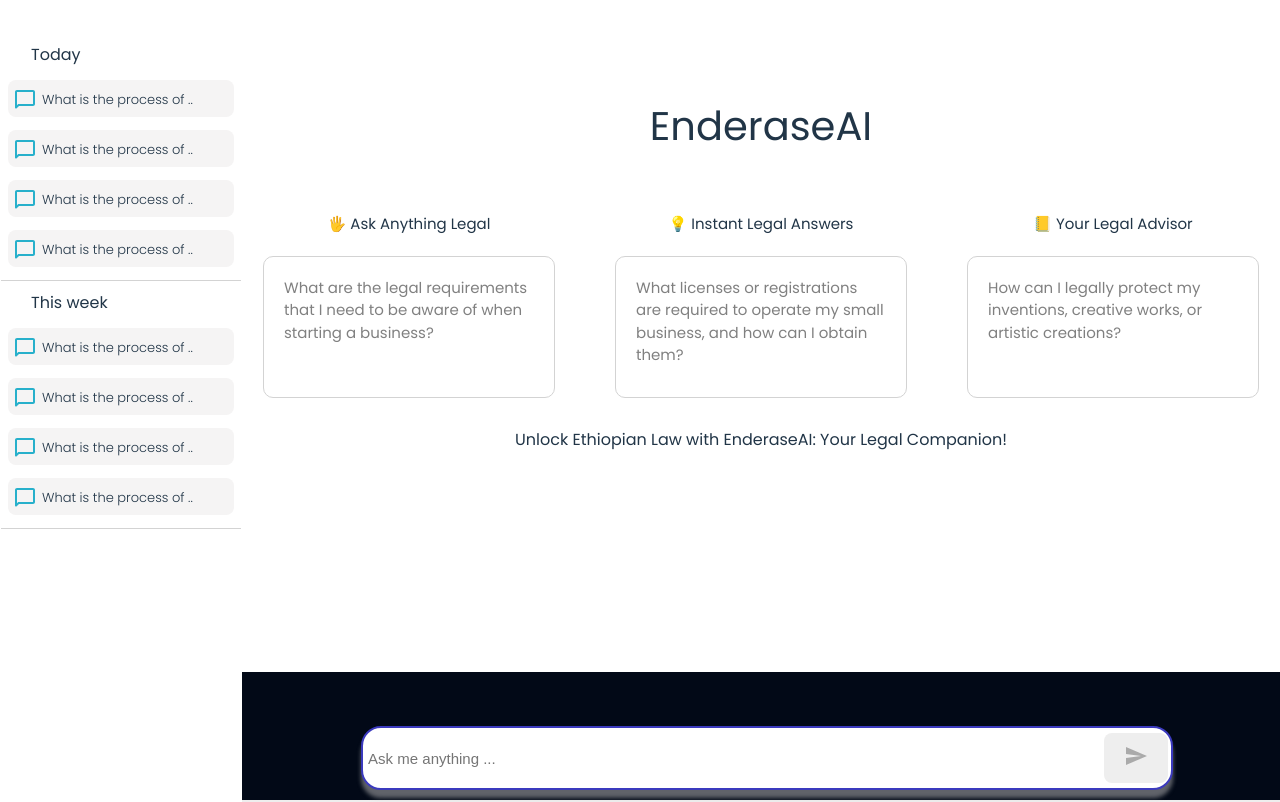
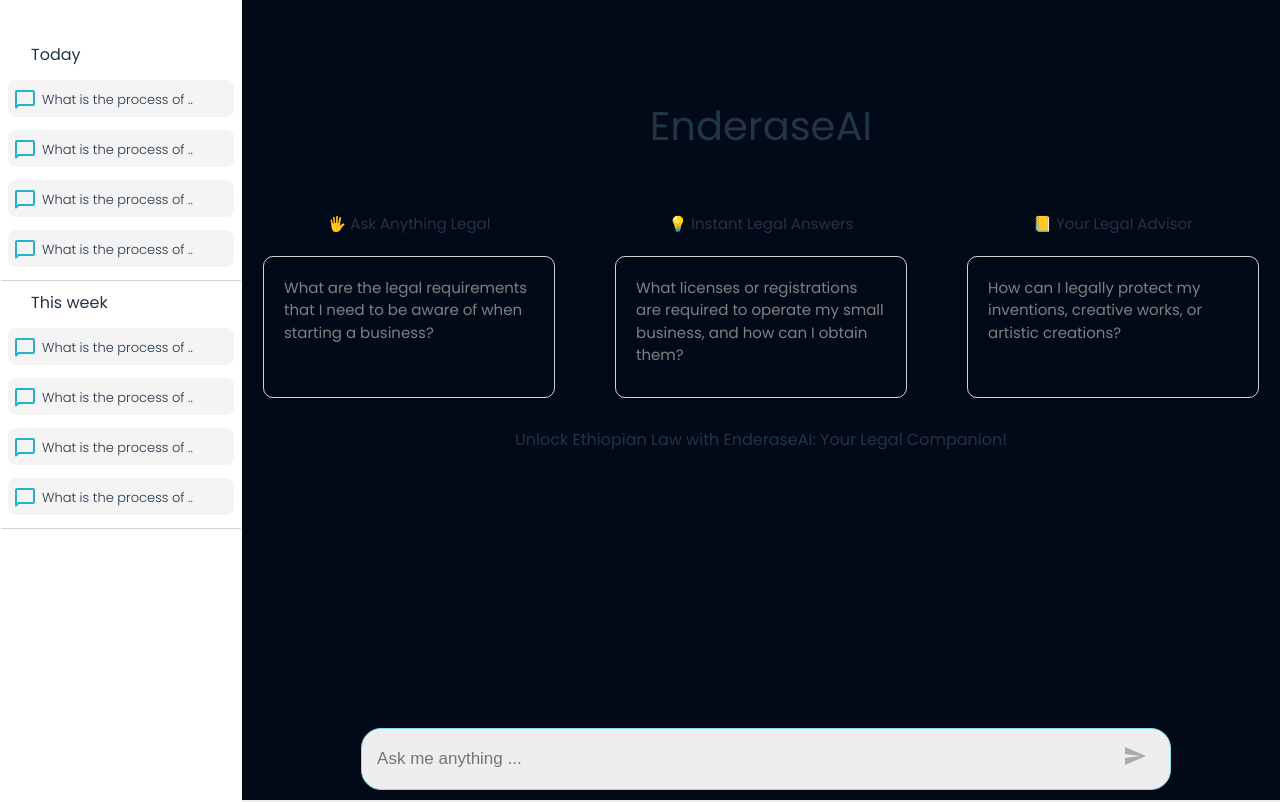
Before and after one commit to Getch-27/ReactApp, a React (Vite) app in the folder Client/: page / in a window 1280 px wide. Built offline with nearby package versions, Linux system fonts and the light colour scheme.

Commit message:
chatbox slightly modified

```diff
--- a/Client/src/Components/Chatbox/chatbox.module.css
+++ b/Client/src/Components/Chatbox/chatbox.module.css
@@ -1,26 +1,27 @@
+@import url('https://fonts.googleapis.com/css2?family=Poppins:wght@200;300;400&display=swap');
 .chatbox{
     height: 76%;
     flex: 1;
     float: left;
-    background-color: #fff;
+    background-color: #020917;
     position: relative;
     overflow: auto;
     padding-top: 5%;
-
-
-
+    font-family: 'Poppins';
 }
 .chatWrapper{
     padding: 15px;
 
-
-
+}
+.chatWrapper > div:first-child{
+    border-top: 1px solid gray;
 }
 .chatLogUser{
     padding: 10px;
     display: flex;
     position: relative;
     margin: 5px;
+
 
 
 }
@@ -47,6 +48,7 @@
     margin-left: 10%;
 
 
+
 }
 .avatarUser{
     background-color: #eeeeee;
@@ -70,8 +72,8 @@
 
 .messageUser{
     padding: 10px;
-    background-color: #3b3abe;
-    color: white;
+    background-color: #83dbec ;
+    color: black;
     margin-left: 5px;
     text-align: right;
     border-top-left-radius: 13px;
@@ -79,12 +81,13 @@
     border-bottom-right-radius: 13px;
 
 
+
 }
 .messageAi{
     padding: 8px;
     margin-left: 10px;
     text-align: left;
-    background-color: #eeeeee;
+    background-color: #ffff;
     border-top-left-radius: 13px;
     border-bottom-left-radius: 13px;
     border-bottom-right-radius: 13px;
@@ -105,34 +108,36 @@
 
 }
 .InputContainer{
-    background-color: white;
+    background-color: #eeeeee;
     width: 80%;
     height: 60px;
-    border:#3b3abe solid 2px;
+
     display: flex;
     justify-content:space-around;
     overflow: hidden;
     align-items: center;
     border-radius: 20px;
-    box-shadow: 0 8px 4px 0 rgba(190, 189, 189, 0.5);
+    border: 1px solid #83dbec;
+
 }
 
 .chatInputTextarea{
-background-color: white;
+background-color: #eeeeee;
 width: 90%;
 border: none;
 outline: none;
 height: 25px;
-font-size: 15px;
+font-size: 17px;
+text-indent: 10px;
 
 
 }
+
 .sendBtn{
-    border: 1px solid #3a3abe94;
-    background-color: #3a3abe94;
+    background-color: #eeeeee;
     border-radius: 15px;
     outline: none;
+    color: #020917;
+    font-weight: 600;
 
-    color: #fff;
-    font-weight: 600;
 }
```
